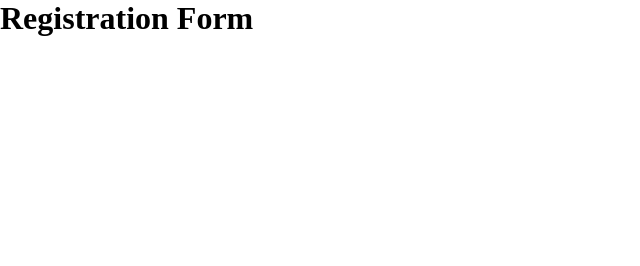
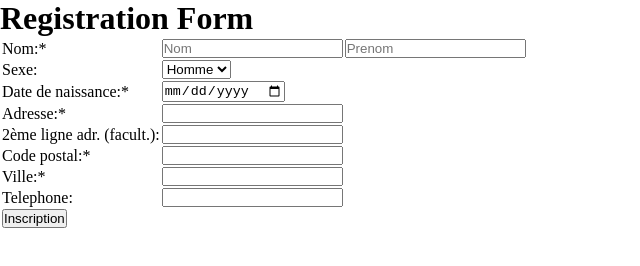
Before and after one commit to AxlMrt/formValidation, a plain HTML site: page index.html in a window 1280 px wide. Shown: the whole page, without its empty margins (0-640 px from the left). Drawn offline with Linux system fonts and the light colour scheme.

Commit message:
Make table

```diff
--- a/index.html
+++ b/index.html
@@ -1,15 +1,70 @@
 <!DOCTYPE html>
 <html lang="en">
-<head>
-    <meta charset="UTF-8">
-    <meta http-equiv="X-UA-Compatible" content="IE=edge">
-    <meta name="viewport" content="width=device-width, initial-scale=1.0">
+  <head>
+    <meta charset="UTF-8" />
+    <meta http-equiv="X-UA-Compatible" content="IE=edge" />
+    <meta
+      name="viewport"
+      content="width=device-width, initial-scale=1.0"
+    />
 
-    <link rel="stylesheet" href="style.css">
+    <link rel="stylesheet" href="style.css" />
     <script src="./index.js"></script>
     <title>Form Validation</title>
-</head>
-<body>
+  </head>
+  <body>
     <h1>Registration Form</h1>
-</body>
+
+    <table>
+      <form>
+        <tr>
+          <td><label for="nom">Nom:*</label></td>
+          <td><input type="text" id="nom" placeholder="Nom" minlength="3" required/></td>
+          <td>
+            <input type="text" id="prenom" placeholder="Prenom" minlength="3" required/>
+          </td>
+        </tr>
+        <tr>
+          <td><label for="sexe">Sexe:</label></td>
+          <td>
+            <select name="sexe" id="sexe">
+                <option value="0">Homme</option>
+                <option value="1">Femme</option>
+          </td>
+          </select>
+        </tr>
+        <tr>
+          <td><label for="naissance">Date de naissance:*</label></td>
+          <td><input type="date" required/></td>
+        </tr>
+        <tr>
+          <td><label for="adresse">Adresse:*</label></td>
+          <td><input type="text" required/></td>
+        </tr>
+        <tr>
+          <td>
+            <label for="adresse2">2ème ligne adr. (facult.):</label>
+          </td>
+          <td><input type="text" /></td>
+        </tr>
+        <tr>
+          <td><label for="postal">Code postal:*</label></td>
+          <td><input type="text" id="postal" required/></td>
+        </tr>
+        <tr>
+          <td><label for="ville">Ville:*</label></td>
+          <td><input type="text" id="ville" required/></td>
+        </tr>
+        <tr>
+          <td><label for="tel">Telephone:</label></td>
+          <td><input type="text" id="tel" /></td>
+        </tr>
+        <tr>
+          <td>
+            <input type="submit" value="Inscription" />
+          </td>
+        </tr>
+      </form>
+    </table>
+  </body>
 </html>
```
